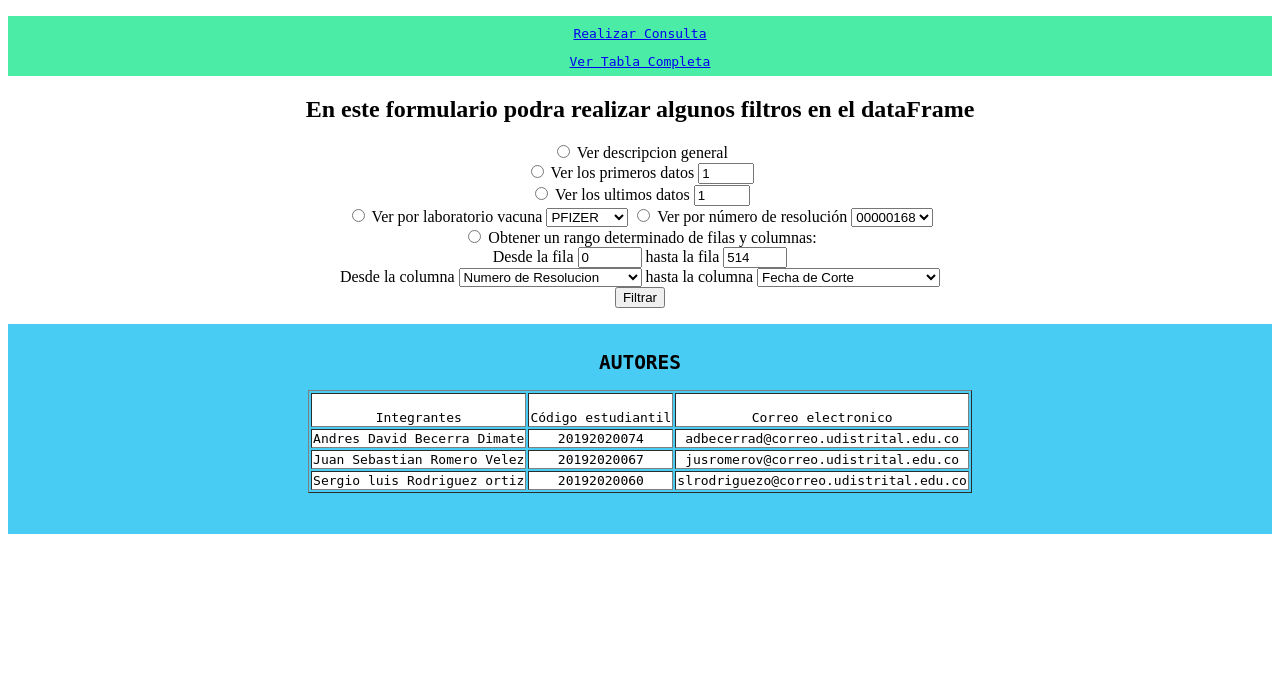
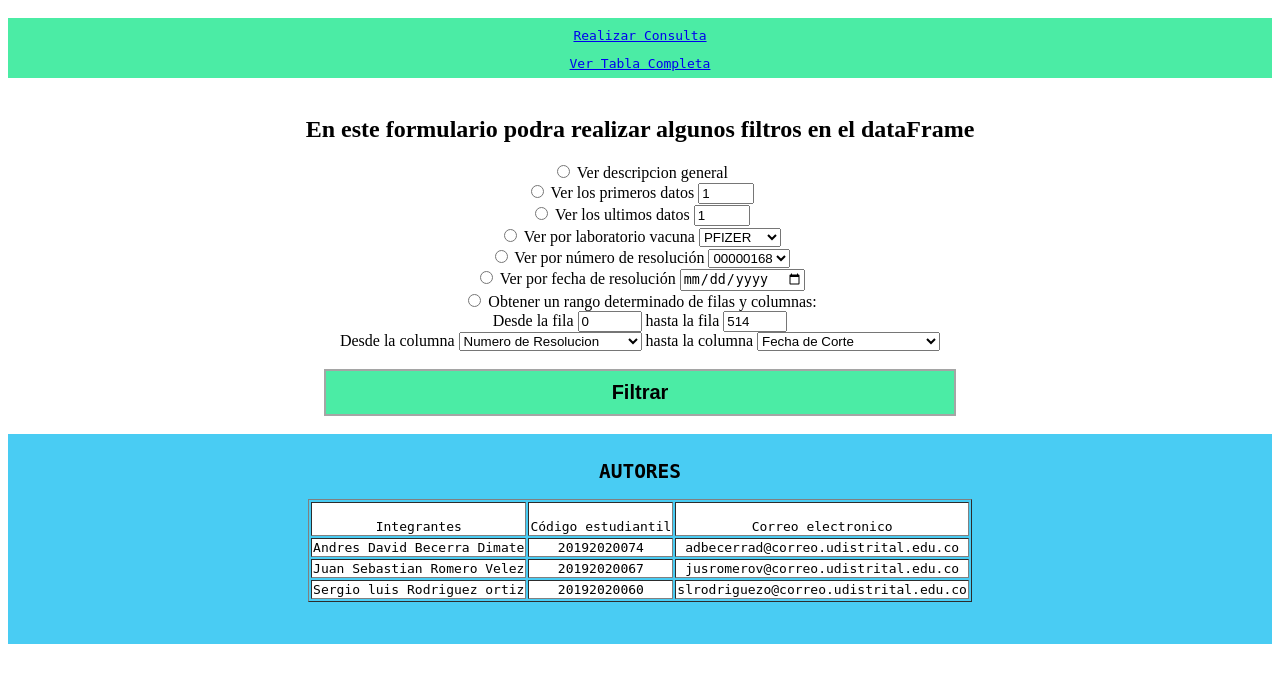
Before and after one commit to CryptoJuanse/cienciaDeDatosEjercicios, a Flask app: page /formulario in a window 1280 px wide. Shown: the part 121-800 px from the top of the page. Run offline with Flask 2, Linux system fonts and the light colour scheme; parts of the project's set-up code (start-up, migrations or seed data) failed here and were passed over.

Commit message:
Más preguntas añadidas - nuevo diseño de boton - css corregido

```diff
--- a/main.py
+++ b/main.py
@@ -25,10 +25,14 @@ def show_formulario():
     datos = vacunas
     titulo = ''
     vacunaT = ''
+    num_resolucion = ''
+    fecha_resolucion = ''
 
     if request.method == 'POST':
         opcion = request.form['opcion']
         vacunaT = request.form['vacunaT']
+        num_resolucion = request.form['num_resolucion']
+        fecha_resolucion = request.form['fecha_resolucion']
 
     #Logica de filtrado
     if opcion=='1':
@@ -46,6 +50,33 @@ def show_formulario():
             datos = datos[datos["laboratorio_vacuna"] == 'PFIZER']
         elif vacunaT =='2':
             datos = datos[datos["laboratorio_vacuna"] == 'SINOVAC']
+    elif opcion=='5':
+        titulo='Número de resolución'
+        if num_resolucion == '168':
+            datos = datos[datos["num_resolucion"] == '00000168']
+        elif num_resolucion == '195':
+            datos = datos[datos["num_resolucion"] == '00000195']
+        elif num_resolucion == '205':
+            datos = datos[datos["num_resolucion"] == '00000205']
+        elif num_resolucion == '267':
+            datos = datos[datos["num_resolucion"] == '00000267']
+        elif num_resolucion == '302':
+            datos = datos[datos["num_resolucion"] == '00000302']
+        elif num_resolucion == '330':
+            datos = datos[datos["num_resolucion"] == '00000330']
+        elif num_resolucion == '333':
+            datos = datos[datos["num_resolucion"] == '00000333']
+        elif num_resolucion == '342':
+            datos = datos[datos["num_resolucion"] == '00000342']
+        elif num_resolucion == '361':
+            datos = datos[datos["num_resolucion"] == '00000361']
+        elif num_resolucion == '364':
+            datos = datos[datos["num_resolucion"] == '00000364']
+
+    elif opcion=='6':
+        titulo = "Fecha de resolución"
+        datos = datos[datos["fecha_resolucion"] == str(fecha_resolucion)]
+
     elif opcion=='7':
         titulo = "Matriz con un rango de filas y columnas determinado"
         datos = datos.loc[int(request.form['fila1']):int(request.form['fila2']),
--- a/static/css/style_base.css
+++ b/static/css/style_base.css
@@ -26,7 +26,8 @@ table{
 }
 
 footer{
-    background: #49CCF3;                                                      color: black;
+    background: #49CCF3;
+    color: black;
     font-size: 100%;
     font-family: monospace;
     border: 2px;
@@ -50,3 +51,20 @@ section.formulario{
     position: center;
     padding-top: 10px;
 }
+
+input.boton_personalizado{
+    text-decoration: none;
+    padding: 10px;
+    font-weight: 600;
+    font-size: 20px;
+    color: black;
+    background-color: #4BECA5;
+    border-radius: 0px;
+    border: 2px solid #A5A5A5;
+    width: 50%;
+}
+
+input.boton_personalizado:hover{
+    color: #black;
+    background-color: #49CCF3;
+}
--- a/templates/base.html
+++ b/templates/base.html
@@ -15,24 +15,18 @@
                 <h1 class="titulo">Datos vacunación covid-19</h1>
                 <h2>Reto 1</h2>
             </section>
-        </header>
-
-        <p></p>
+        </header><br>
 
         <section class="formulario">
             <a href="formulario">Realizar Consulta</a>
             <p></p>
             <a href="/">Ver Tabla Completa</a>
-        </section>
-
-        <p></p>
+        </section><br>
 
         <main><center>
             {% block content %}
             {% endblock %}
-        </center></main>
-
-        <p></p>
+        </center></main><br>
 
         <footer><center>
 
--- a/templates/formulario.html
+++ b/templates/formulario.html
@@ -25,13 +25,28 @@
         <select id="vacunaT" name="vacunaT">
             <option name="PFIZER" value="1">PFIZER</option>
             <option name="SINOVAC" value="2">SINOVAC</option>
-        </select>
+        </select><br>
 
+            <!--Pregunta 5-->
         <input type="radio" id="opcion" name="opcion" value="5">
         Ver por número de resolución
         <select id="num_resolucion" name="num_resolucion">
             <option value="168">00000168</option>
+            <option value="195">00000195</option>
+            <option value="205">00000205</option>
+            <option value="267">00000267</option>
+            <option value="302">00000302</option>
+            <option value="330">00000330</option>
+            <option value="333">00000333</option>
+            <option value="342">00000342</option>
+            <option value="361">00000361</option>
+            <option value="364">00000364</option>
         </select><br>
+
+            <!--Pregunta 6 -->
+        <input type="radio" id="opcion" name="opcion" value="6">
+        Ver por fecha de resolución
+        <input type="date" id="fecha_resolucion" name="fecha_resolucion"><br>
 
             <!--Pregunta 7-->
         <input type="radio" id="opcion" name="opcion" value="7" />
@@ -64,12 +79,14 @@
         </select>
         </label><br>
 
-        <input type="submit" id="send-signup" name="signup" value="Filtrar" />
+        <br>
+
+        <input class="boton_personalizado" type="submit" id="send-signup" name="signup" value="Filtrar" />
 
     </form>
 
             <!--Mostrar resultados-->
-    {% if decision=='1' or decision=='2' or decision=='3' or decision=='4' or decision=='7'%}
+    {% if decision=='1' or decision=='2' or decision=='3' or decision=='4' or decision=='5' or decision=='6' or decision=='7'%}
         <h3> {{ title }} </h3>
         {% for table in tables %}
                 {{ table|safe }}
```
